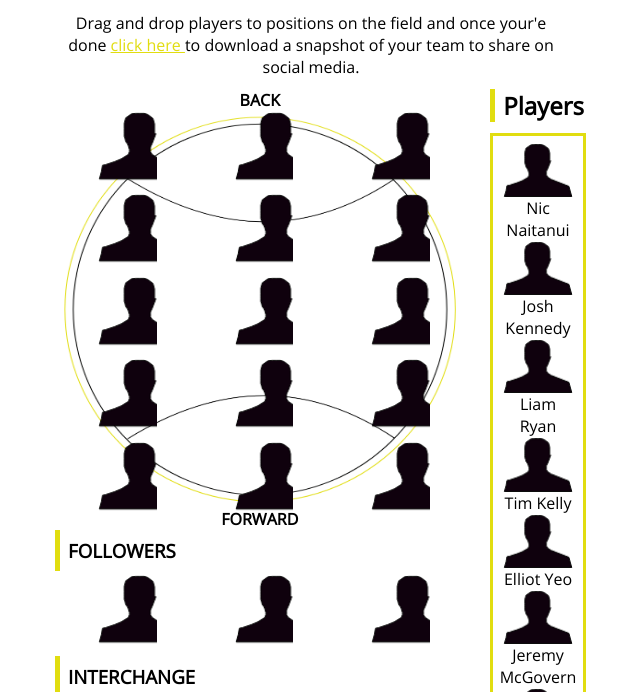
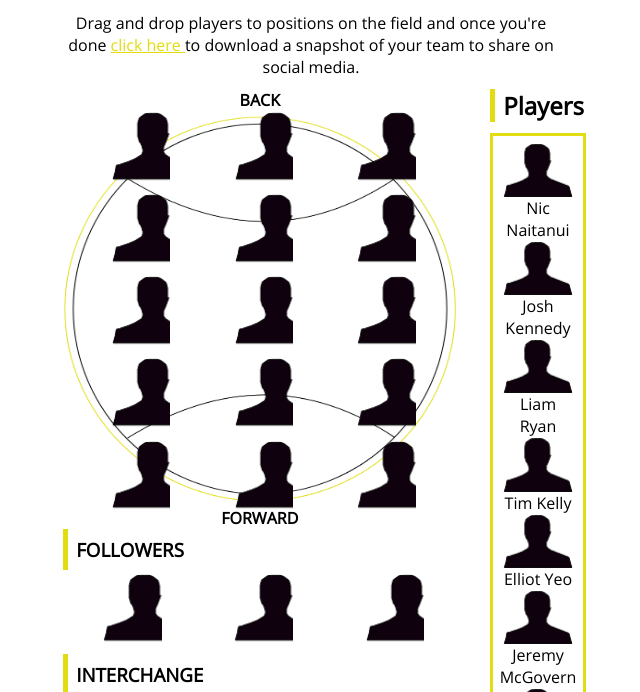
Before and after one commit to benfanderson/wa-state-of-origin-team, a website built with webpack: page src/index.html in a window 1280 px wide. Shown: the part 89-781 px from the top of the page, without its empty margins (329-969 px from the left). Built offline with nearby package versions, Linux system fonts and the light colour scheme; what @shopify/draggable would draw is missing.

Commit message:
Field imagw now in its own div

```diff
--- a/src/JSfiles/index.js
+++ b/src/JSfiles/index.js
@@ -140,7 +140,7 @@ const headline = document.createElement('h1');
 elementInner(headline, 'id', 'headline', 'Choose your WA State of Origin team', container);
 
 const blurb = document.createElement('p');
-elementInner(blurb, 'id', 'blurb', 'Drag and drop players to positions on the field and once your&#39e done <span id=click> click here </span> to download a snapshot of your team to share on social media.', container);
+elementInner(blurb, 'id', 'blurb', 'Drag and drop players to positions on the field and once you&#39re done <span id=click> click here </span> to download a snapshot of your team to share on social media.', container);
 
 const click = document.getElementById('click');
 click.addEventListener('click', () => {
@@ -162,8 +162,11 @@ elementAttributeAppend(teamDivOne, 'id', 'teamDivOne', team);
 const back = document.createElement('h4');
 elementInner(back, 'id', 'back', 'BACK', teamDivOne);
 
+const field = document.createElement('div');
+elementAttributeAppend(field, 'id', 'field', teamDivOne);
+
 const mainTeam = document.createElement('div');
-elementAttributeAppend(mainTeam, 'id', 'main-team', teamDivOne);
+elementAttributeAppend(mainTeam, 'id', 'main-team', field);
 
 const forward = document.createElement('h4');
 elementInner(forward, 'id', 'forward', 'FORWARD', teamDivOne);
--- a/src/style.scss
+++ b/src/style.scss
@@ -53,28 +53,30 @@ h3 {
     float: left;
 }
 
-#teamDivOne{
-    width:100%;
-}
-
-#main-team{
-    width: 100%;
-    display: grid;
-    grid-row-gap: 0.75%;
-    grid-template-columns: auto auto auto;
+#field{
     background: url('./assets/images/field.png');
     background-repeat: no-repeat;
     background-size: 100% 100%;
 }
 
+#main-team{
+    width: 90%;
+    margin: auto;
+    display: grid;
+    grid-row-gap: 0.75%;
+    grid-template-columns: auto auto auto;
+}
+
 #back{
-    // margin-bottom: 3%;
     text-align: center;
 }
 
 #forward{
-    // margin-top: 5%;
     text-align: center;
+}
+
+#teamDivTwo{
+    margin: 0 2%;
 }
 
 #interchange, #followers {
```
